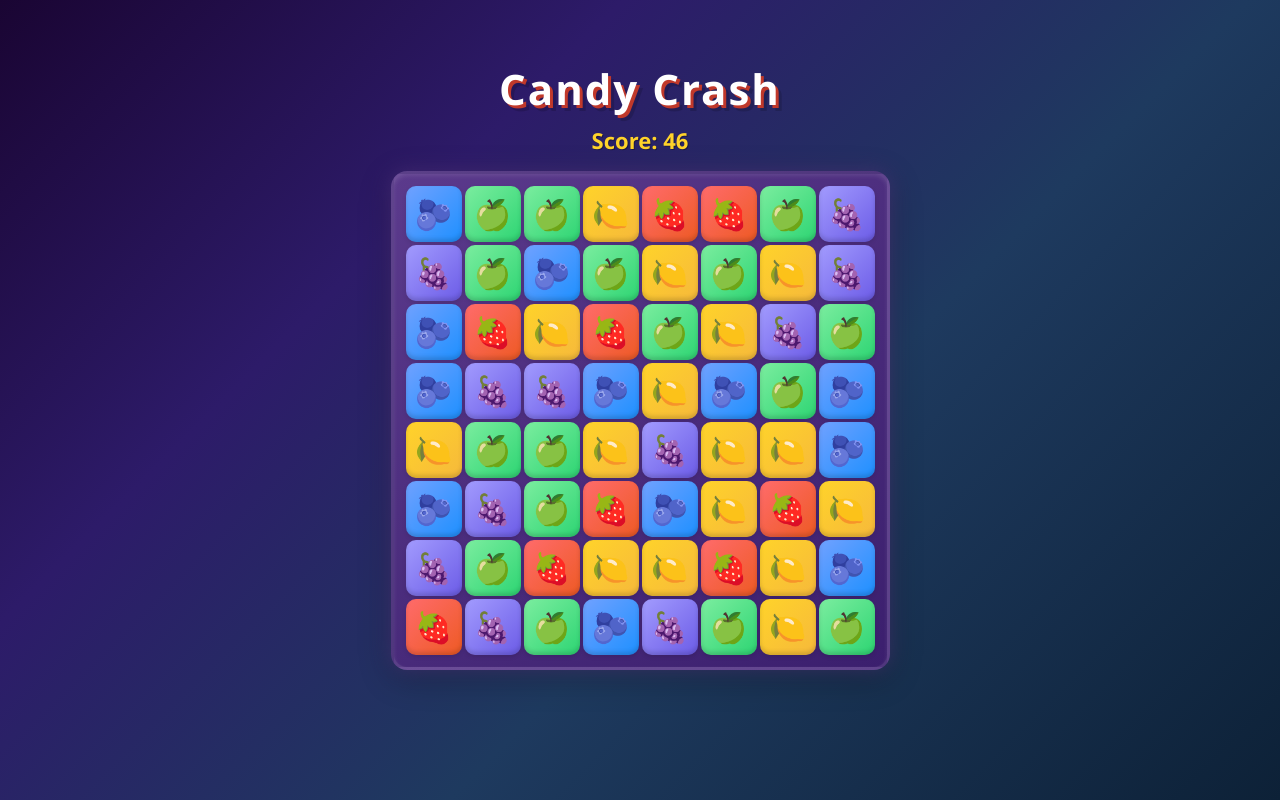
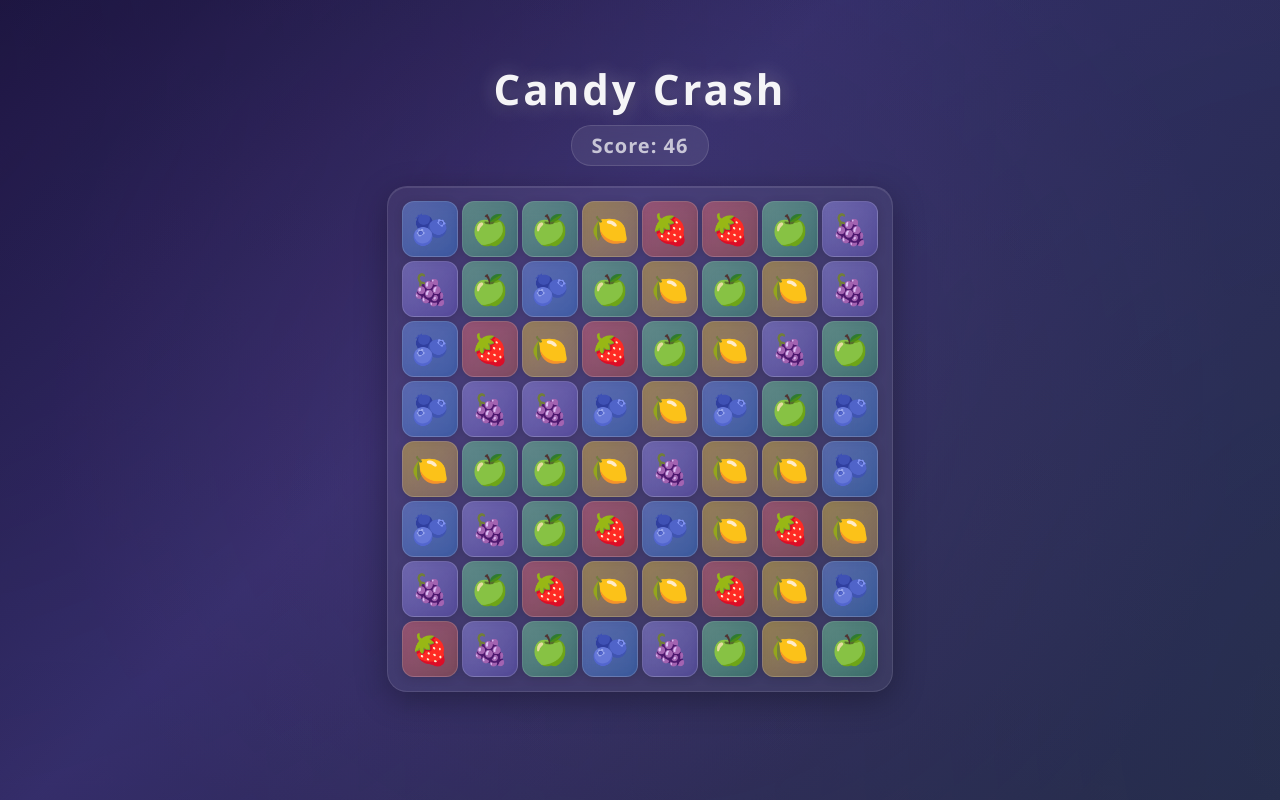
Before and after one commit to echnaya-p/candy-crash, a React (Create React App) app: page / in a window 1280 px wide. Built offline with nearby package versions, Linux system fonts and the light colour scheme.

Commit message:
Redesign UI with glassmorphism: translucent board, blurred candies, animated background
Co-Authored-By: Claude Opus 4.6 (1M context) <noreply@anthropic.com>

```diff
--- a/src/App.css
+++ b/src/App.css
@@ -6,12 +6,35 @@
 
 body {
     min-height: 100vh;
-    background: linear-gradient(135deg, #1a0533 0%, #2d1b69 30%, #1e3a5f 60%, #0d2137 100%);
+    background: linear-gradient(135deg, #0f0c29 0%, #302b63 40%, #24243e 100%);
     background-attachment: fixed;
+}
+
+body::before {
+    content: '';
+    position: fixed;
+    top: -50%;
+    left: -50%;
+    width: 200%;
+    height: 200%;
+    background:
+        radial-gradient(circle at 20% 30%, rgba(120, 80, 220, 0.15) 0%, transparent 50%),
+        radial-gradient(circle at 80% 70%, rgba(60, 140, 220, 0.1) 0%, transparent 50%),
+        radial-gradient(circle at 50% 50%, rgba(200, 100, 180, 0.08) 0%, transparent 40%);
+    animation: bg-drift 20s ease-in-out infinite alternate;
+    pointer-events: none;
+    z-index: 0;
+}
+
+@keyframes bg-drift {
+    0% { transform: translate(0, 0) rotate(0deg); }
+    100% { transform: translate(30px, -20px) rotate(3deg); }
 }
 
 .App {
     display: flex;
     justify-content: center;
     min-height: 100vh;
+    position: relative;
+    z-index: 1;
 }
--- a/src/Board/Board.css
+++ b/src/Board/Board.css
@@ -9,40 +9,45 @@
     font-family: 'Segoe UI', sans-serif;
     font-size: 42px;
     font-weight: 800;
-    color: #fff;
-    text-shadow: 3px 3px 0 #c0392b, 6px 6px 0 rgba(0, 0, 0, 0.15);
-    letter-spacing: 2px;
+    color: rgba(255, 255, 255, 0.95);
+    text-shadow: 0 0 20px rgba(255, 255, 255, 0.3), 0 2px 10px rgba(0, 0, 0, 0.2);
+    letter-spacing: 3px;
     margin-bottom: 8px;
 }
 
 .board-score {
     font-family: 'Segoe UI', sans-serif;
-    font-size: 22px;
-    font-weight: 700;
-    color: #ffd32a;
-    text-shadow: 1px 1px 0 rgba(0, 0, 0, 0.3);
-    margin-bottom: 16px;
+    font-size: 20px;
+    font-weight: 600;
+    color: rgba(255, 255, 255, 0.7);
+    letter-spacing: 1px;
+    margin-bottom: 20px;
+    padding: 6px 20px;
+    background: rgba(255, 255, 255, 0.08);
+    border-radius: 20px;
+    border: 1px solid rgba(255, 255, 255, 0.12);
+    backdrop-filter: blur(10px);
 }
 
 .board-grid {
     display: grid;
     grid-template-columns: repeat(8, 56px);
     grid-template-rows: repeat(8, 56px);
-    gap: 3px;
-    padding: 12px;
-    background: linear-gradient(145deg, #5b3a8c, #3b1f6e);
-    border-radius: 16px;
+    gap: 4px;
+    padding: 14px;
+    background: rgba(255, 255, 255, 0.06);
+    backdrop-filter: blur(20px);
+    border-radius: 20px;
     box-shadow:
-        0 0 20px rgba(91, 58, 140, 0.5),
-        inset 0 2px 4px rgba(255, 255, 255, 0.1),
-        0 8px 32px rgba(0, 0, 0, 0.3);
-    border: 3px solid rgba(255, 255, 255, 0.1);
+        0 8px 32px rgba(0, 0, 0, 0.3),
+        inset 0 1px 0 rgba(255, 255, 255, 0.1);
+    border: 1px solid rgba(255, 255, 255, 0.1);
 }
 
 .candy-cell {
     width: 56px;
     height: 56px;
-    border-radius: 10px;
+    border-radius: 12px;
     display: flex;
     align-items: center;
     justify-content: center;
@@ -50,31 +55,37 @@
     cursor: pointer;
     transition: transform 0.15s ease, box-shadow 0.15s ease;
     user-select: none;
-    box-shadow: inset 0 -3px 4px rgba(0, 0, 0, 0.15), 0 2px 4px rgba(0, 0, 0, 0.1);
+    backdrop-filter: blur(8px);
+    border: 1px solid rgba(255, 255, 255, 0.15);
+    box-shadow: 0 2px 8px rgba(0, 0, 0, 0.15);
     animation: candy-drop 0.3s ease-out;
 }
 
 .candy-cell:hover {
     transform: scale(1.1);
     z-index: 1;
-    box-shadow: 0 0 12px rgba(255, 255, 255, 0.4), inset 0 -3px 4px rgba(0, 0, 0, 0.15);
+    box-shadow: 0 0 16px rgba(255, 255, 255, 0.25), 0 4px 12px rgba(0, 0, 0, 0.2);
+    border-color: rgba(255, 255, 255, 0.3);
 }
 
 .candy-cell.selected {
     transform: scale(1.15);
-    box-shadow: 0 0 0 3px #fff, 0 0 16px rgba(255, 255, 255, 0.6);
+    box-shadow: 0 0 0 2px rgba(255, 255, 255, 0.6), 0 0 20px rgba(255, 255, 255, 0.3);
+    border-color: rgba(255, 255, 255, 0.5);
     z-index: 2;
 }
 
 .candy-cell.empty {
-    background: rgba(255, 255, 255, 0.05) !important;
-    box-shadow: inset 0 2px 8px rgba(0, 0, 0, 0.2);
+    background: rgba(255, 255, 255, 0.03) !important;
+    border-color: rgba(255, 255, 255, 0.05);
+    box-shadow: none;
     animation: candy-pop 0.3s ease-out forwards;
 }
 
 .candy-cell.shake {
     animation: candy-shake 0.4s ease;
-    box-shadow: 0 0 10px rgba(255, 70, 70, 0.6), inset 0 -3px 4px rgba(0, 0, 0, 0.15);
+    box-shadow: 0 0 12px rgba(255, 70, 70, 0.5);
+    border-color: rgba(255, 70, 70, 0.4);
 }
 
 @keyframes candy-shake {
--- a/src/helpers/constants.js
+++ b/src/helpers/constants.js
@@ -2,10 +2,10 @@ export const SIZE_BOARD = 8;
 export const COLORS = ['red', 'yellow', 'green', 'blue', 'purple'];
 
 export const CANDY_CONFIG = {
-    red:    { emoji: '🍓', bg: 'linear-gradient(135deg, #ff6b6b, #ee5a24)' },
-    yellow: { emoji: '🍋', bg: 'linear-gradient(135deg, #ffd32a, #f6b93b)' },
-    green:  { emoji: '🍏', bg: 'linear-gradient(135deg, #7bed9f, #2ed573)' },
-    blue:   { emoji: '🫐', bg: 'linear-gradient(135deg, #70a1ff, #1e90ff)' },
-    purple: { emoji: '🍇', bg: 'linear-gradient(135deg, #a29bfe, #6c5ce7)' },
+    red:    { emoji: '🍓', bg: 'linear-gradient(135deg, rgba(255, 107, 107, 0.4), rgba(238, 90, 36, 0.3))' },
+    yellow: { emoji: '🍋', bg: 'linear-gradient(135deg, rgba(255, 211, 42, 0.4), rgba(246, 185, 59, 0.3))' },
+    green:  { emoji: '🍏', bg: 'linear-gradient(135deg, rgba(123, 237, 159, 0.4), rgba(46, 213, 115, 0.3))' },
+    blue:   { emoji: '🫐', bg: 'linear-gradient(135deg, rgba(112, 161, 255, 0.4), rgba(30, 144, 255, 0.3))' },
+    purple: { emoji: '🍇', bg: 'linear-gradient(135deg, rgba(162, 155, 254, 0.4), rgba(108, 92, 231, 0.3))' },
     white:  { emoji: '',   bg: 'transparent' },
 };
```
